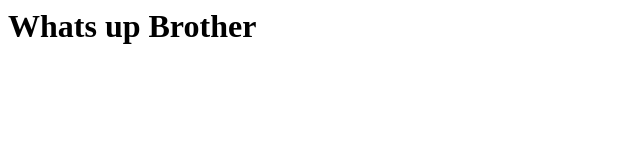
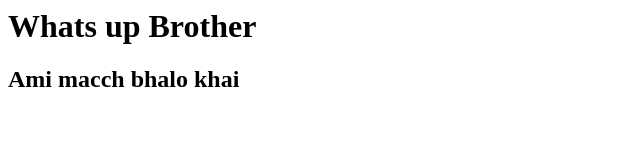
Before and after one commit to sagnikdcodes/sagnikdcodes.github.io, a plain HTML site: page index.html in a window 1280 px wide. Shown: the whole page, without its empty margins (0-640 px from the left). Drawn offline with Linux system fonts and the light colour scheme.

Commit message:
Update index.html

```diff
--- a/index.html
+++ b/index.html
@@ -2,5 +2,7 @@
 <title>Sagnik Brother</title>
 <body>
 <h1>Whats up Brother
+<br>
+<h2>Ami macch bhalo khai</h2>
 </body>
 </html>
```
